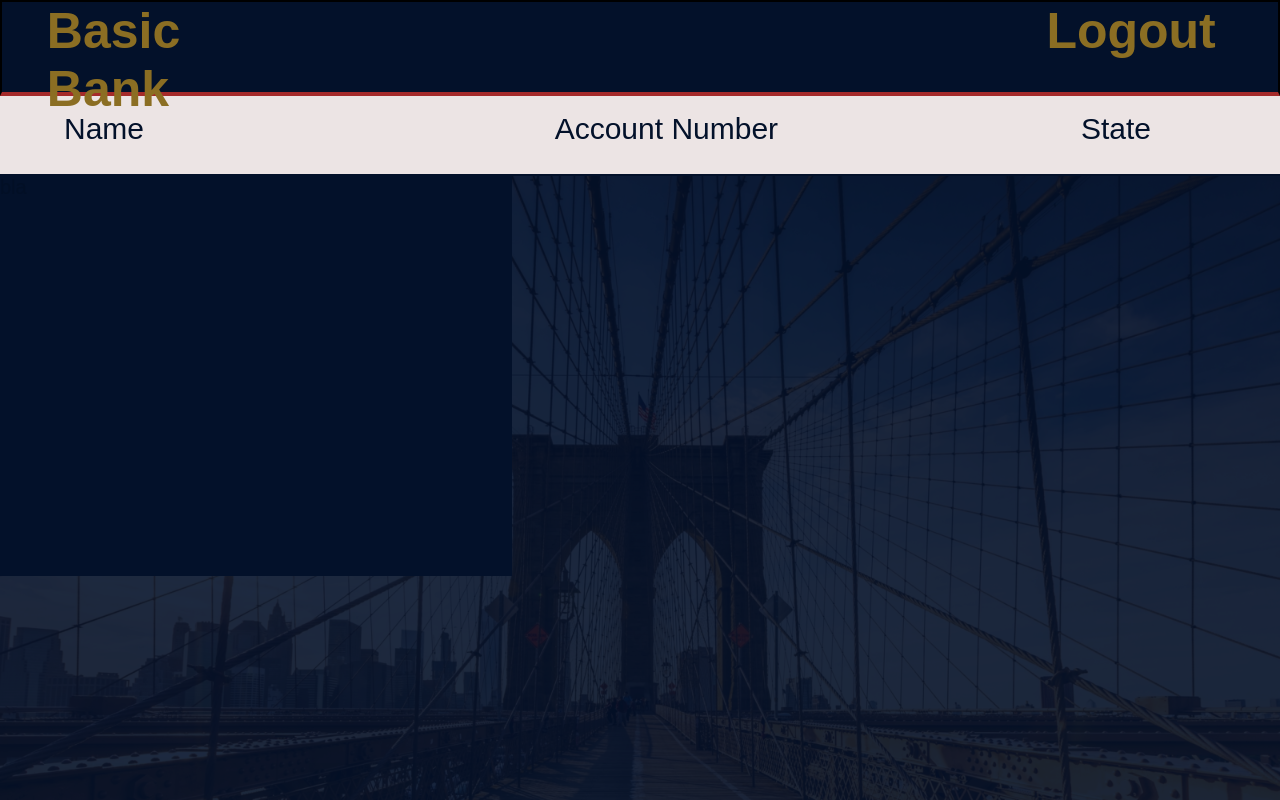
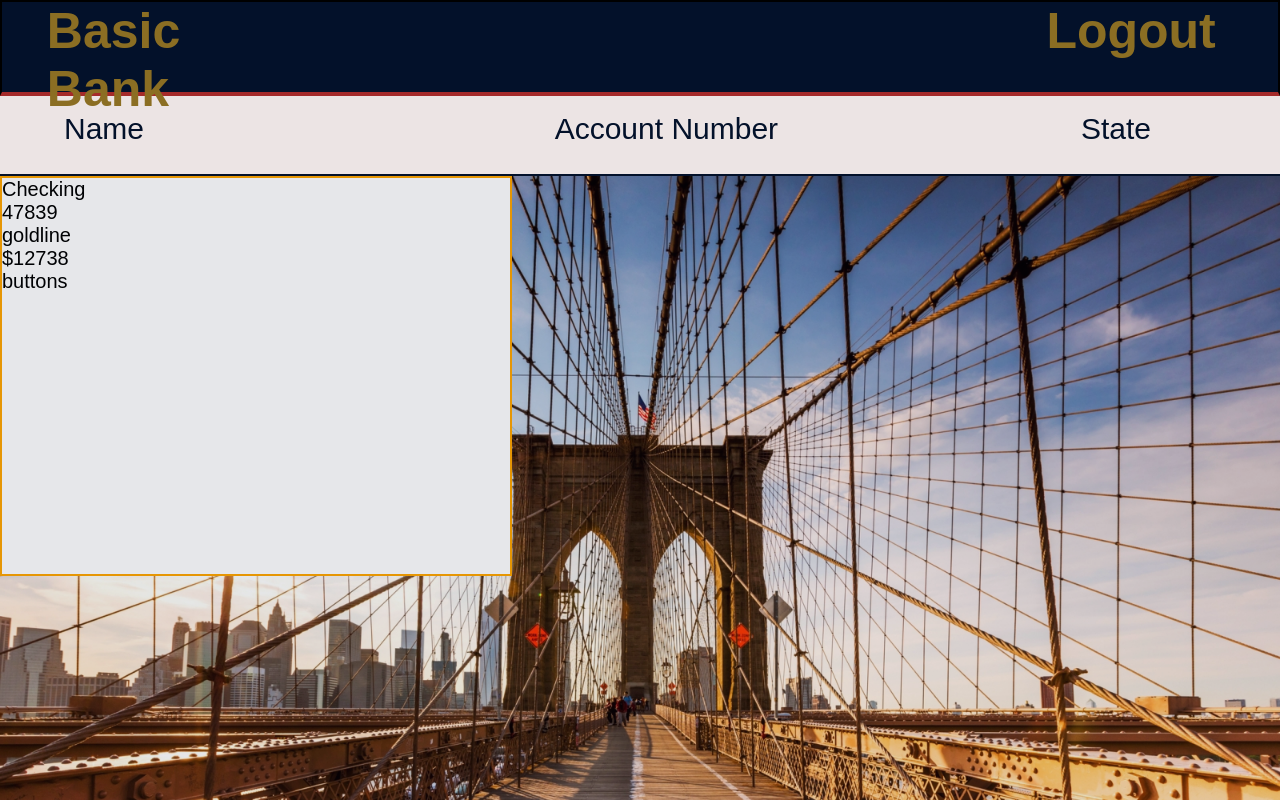
Before and after one commit to cyberstizz/basicbank, a React (Create React App) app: page /accounts in a window 1280 px wide. Built offline with nearby package versions, Linux system fonts and the light colour scheme; no server answers.

Commit message:
added divs for each section on the card

```diff
--- a/src/components/AccountCard.css
+++ b/src/components/AccountCard.css
@@ -2,9 +2,11 @@
 
 
 .cardbackground{
-    background-color: rgb(3, 17, 42);
+    background-color: white;
+    border: 2px solid orange;
     height: 50vh;
     width: 40vw;
     display: flex;
     flex-direction: column;
+    z-index: -5;
 }
--- a/src/components/AccountCard.js
+++ b/src/components/AccountCard.js
@@ -6,7 +6,18 @@ import { useParams } from 'react-router';
 
 const AccountCard = () => {
   return (
-    <div className='cardbackground'>bla</div>
+    <div className='cardbackground'>
+
+      <div className='accountType'>Checking</div>
+
+      <div className='accountNumber'>47839</div>
+      <div className='goldLine'>goldline</div>
+      <div className='accountBalance'>$12738</div>
+      <div className='accountButtons'>buttons</div>
+
+
+
+      </div>
   )
 }
 
--- a/src/components/Accounts.css
+++ b/src/components/Accounts.css
@@ -81,5 +81,5 @@
     background-image: url("../../public/better\ bridge.jpg");
     background-repeat: no-repeat;
     background-size: cover;
-    opacity: 10%;
+    opacity: 90%;
 }
```
